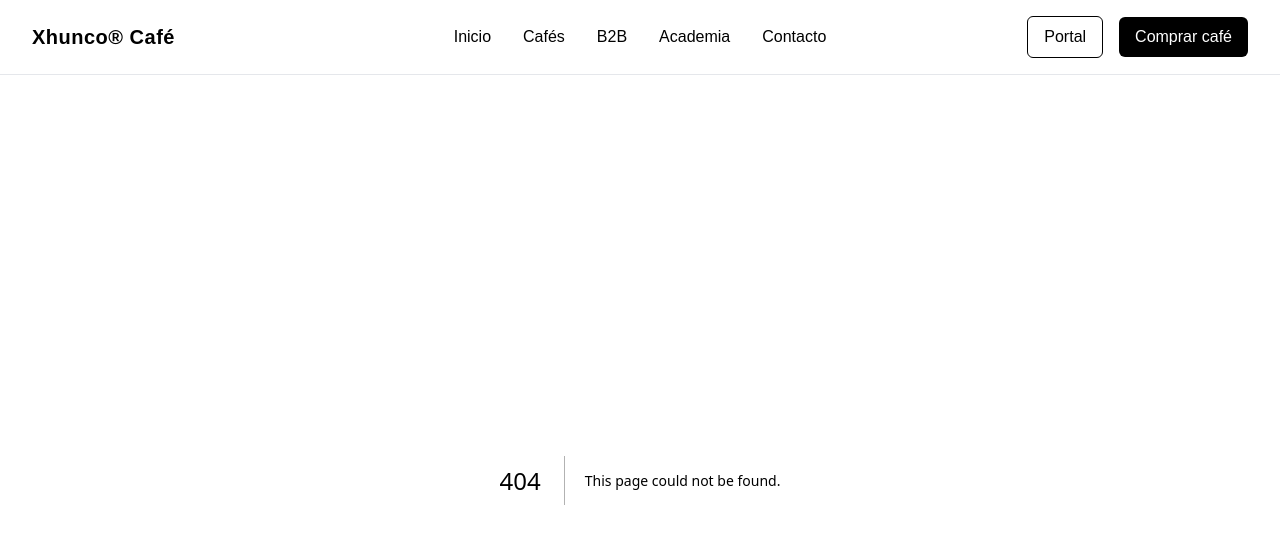
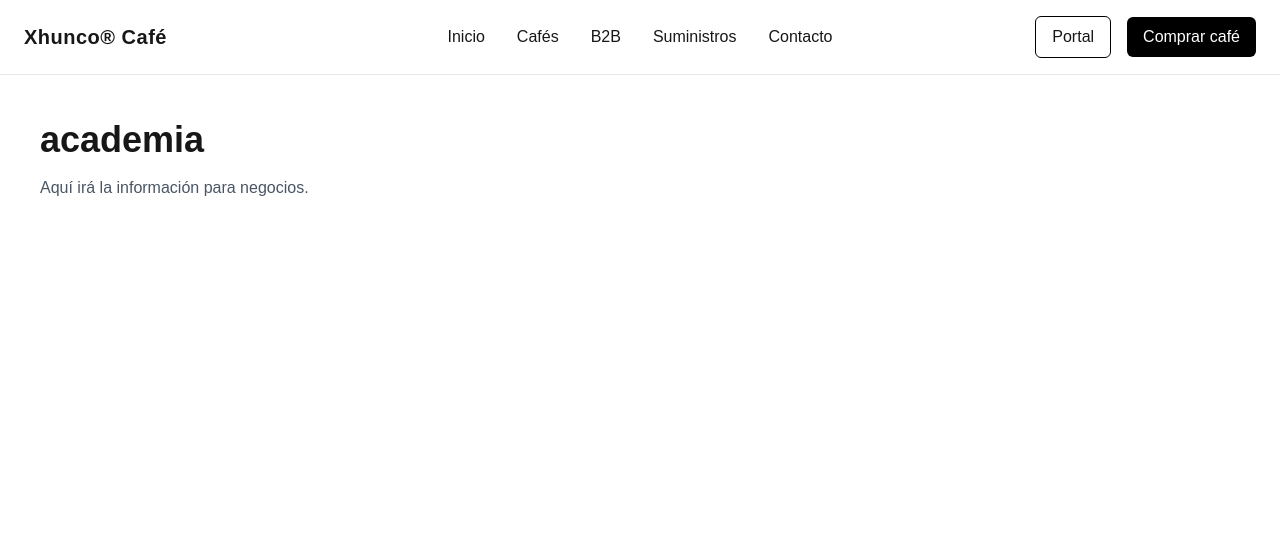
Before and after one commit to javierdjesus-xhunco/Sitio-web-oficial-Xhunco-Caf-, a Next.js app: page /suministros in a window 1280 px wide. Before the commit this address had no page. Shown: the top 544 px of the page. Built offline with nearby package versions, Linux system fonts and the light colour scheme.

Commit message:
Actualiza CafesDestacados y Header

```diff
--- a/src/app/components/CafesDestacados.jsx
+++ b/src/app/components/CafesDestacados.jsx
@@ -32,7 +32,6 @@ export default function CafesDestacados() {
     const slider = sliderRef.current;
     if (!slider) return;
 
-    const startAutoScroll = () => {
     intervalRef.current = setInterval(() => {
       slider.scrollBy({
         left: 1,
@@ -46,35 +45,55 @@ export default function CafesDestacados() {
         slider.scrollTo({ left: 0 });
       }
     }, 20);
+
+    return () => clearInterval(intervalRef.current);
+  }, []);
+
+  const scrollLeft = () => {
+    sliderRef.current.scrollBy({
+      left: -320,
+      behavior: "smooth",
+    });
   };
 
-    const stopAutoScroll = () => {
-      clearInterval(intervalRef.current);
+  const scrollRight = () => {
+    sliderRef.current.scrollBy({
+      left: 320,
+      behavior: "smooth",
+    });
   };
-
-    startAutoScroll();
-
-    slider.addEventListener("mouseenter", stopAutoScroll);
-    slider.addEventListener("mouseleave", startAutoScroll);
-
-    return () => {
-      stopAutoScroll();
-      slider.removeEventListener("mouseenter", stopAutoScroll);
-      slider.removeEventListener("mouseleave", startAutoScroll);
-    };
-  }, []);
 
   return (
     <section className="py-24 bg-gray-50">
-      <div className="max-w-7xl mx-auto px-8">
+      <div className="max-w-7xl mx-auto px-8 relative">
 
-        <h2 className="text-4xl font-semibold mb-12">
+        {/* TÍTULO + CONTROLES */}
+        <div className="flex items-center justify-between mb-12">
+          <h2 className="text-4xl font-semibold">
             Productos destacados
           </h2>
 
+          <div className="flex gap-2">
+            <button
+              onClick={scrollLeft}
+              className="w-10 h-10 rounded-full border border-gray-300 flex items-center justify-center hover:bg-black hover:text-white transition"
+            >
+              ←
+            </button>
+
+            <button
+              onClick={scrollRight}
+              className="w-10 h-10 rounded-full border border-gray-300 flex items-center justify-center hover:bg-black hover:text-white transition"
+            >
+              →
+            </button>
+          </div>
+        </div>
+
+        {/* CARRUSEL */}
         <div
           ref={sliderRef}
-          className="flex gap-6 overflow-x-auto no-scrollbar"
+          className="flex gap-6 overflow-x-auto no-scrollbar scroll-smooth"
         >
           {[...cafes, ...cafes].map((cafe, index) => (
             <div
--- a/src/app/components/Header.jsx
+++ b/src/app/components/Header.jsx
@@ -1,39 +1,76 @@
 "use client";
+// Indica que este componente se ejecuta en el cliente (necesario para usar useState y eventos)
 
 import Link from "next/link";
+// Link permite navegación interna en Next.js sin recargar la página
+
 import { useState } from "react";
+// Hook de React para manejar estados (abrir/cerrar menús)
 
 export default function Header() {
-  const [open, setOpen] = useState(false);
+
+  // Estado para abrir/cerrar el menú móvil
+  const [menuOpen, setMenuOpen] = useState(false);
+
+  // Estado para abrir/cerrar el dropdown de Cafés en desktop
+  const [cafesOpen, setCafesOpen] = useState(false);
 
   return (
-    <header className="fixed top-0 w-full z-50 bg-white/90 backdrop-blur border-b border-gray-200">
-      <div className="max-w-7xl mx-auto px-8 py-4 flex items-center justify-between">
+    <header
+      className="fixed top-0 w-full z-50 bg-white/90 backdrop-blur border-b border-gray-200"
+    >
+      {/* Header fijo en la parte superior con fondo semitransparente */}
+
+      <div
+        className="max-w-7xl mx-auto px-6 py-4 flex items-center justify-between"
+      >
+        {/* Contenedor centrado que alinea logo, menú y botones */}
 
         {/* LOGO */}
-        <Link href="/" className="text-xl font-semibold tracking-wide">
+        <Link
+          href="/"
+          className="text-xl font-semibold tracking-wide"
+        >
           Xhunco® Café
         </Link>
+        {/* Logo que redirige a la página principal */}
 
-        {/* MENÚ CENTRADO */}
-        <nav className="absolute left-1/2 -translate-x-1/2 flex gap-8 items-center">
+        {/* MENÚ DESKTOP */}
+        <nav
+          className="hidden md:flex absolute left-1/2 -translate-x-1/2 gap-8 items-center"
+        >
+          {/* Menú visible solo en pantallas medianas en adelante */}
 
-          <Link href="/" className="font-medium hover:opacity-70">
+          <Link
+            href="/"
+            className="font-medium hover:opacity-70"
+          >
             Inicio
           </Link>
+          {/* Enlace a Inicio */}
 
-          {/* CAFÉS DROPDOWN */}
+          {/* DROPDOWN CAFÉS */}
           <div
             className="relative"
-            onMouseEnter={() => setOpen(true)}
-            onMouseLeave={() => setOpen(false)}
+            onMouseEnter={() => setCafesOpen(true)}
+            // Abre el dropdown al pasar el mouse
+            onMouseLeave={() => setCafesOpen(false)}
+            // Cierra el dropdown al quitar el mouse
           >
-            <button className="font-medium hover:opacity-70">
+            <button
+              className="font-medium hover:opacity-70"
+            >
               Cafés
             </button>
+            {/* Botón que muestra el menú de Cafés */}
 
-            {open && (
-              <div className="absolute top-full left-0 mt-2 bg-white border rounded-lg shadow-lg w-48">
+            {cafesOpen && (
+              // Renderiza el menú solo si cafesOpen es true
+              <div
+                className="absolute top-full left-0 mt-2 bg-white border rounded-lg shadow-lg w-48"
+              >
+                {/* Contenedor del dropdown */}
+
                 <Link
                   href="/cafes/tienda"
                   className="block px-4 py-2 hover:bg-gray-100"
@@ -58,12 +95,13 @@ export default function Header() {
             )}
           </div>
 
+          {/* Enlaces normales del menú */}
           <Link href="/b2b" className="font-medium hover:opacity-70">
             B2B
           </Link>
 
-          <Link href="/academia" className="font-medium hover:opacity-70">
-            Academia
+          <Link href="/suministros" className="font-medium hover:opacity-70">
+            Suministros
           </Link>
 
           <Link href="/contacto" className="font-medium hover:opacity-70">
@@ -71,9 +109,11 @@ export default function Header() {
           </Link>
         </nav>
 
-        {/* ACCIONES DERECHA */}
-        <div className="flex items-center gap-4">
-
+        {/* ACCIONES DESKTOP */}
+        <div
+          className="hidden md:flex items-center gap-4"
+        >
+          {/* Botón Portal */}
           <Link
             href="/portal"
             className="px-4 py-2 border border-black rounded-md hover:bg-black hover:text-white transition"
@@ -81,18 +121,90 @@ export default function Header() {
             Portal
           </Link>
 
-
-          {/* CTA */}
+          {/* Botón principal Comprar café */}
           <Link
             href="/cafes/tienda"
             className="px-4 py-2 bg-black text-white rounded-md hover:bg-gray-800 transition"
           >
             Comprar café
           </Link>
-
         </div>
 
+        {/* BOTÓN HAMBURGUESA (MÓVIL) */}
+        <button
+          className="md:hidden"
+          onClick={() => setMenuOpen(!menuOpen)}
+          // Alterna abrir/cerrar el menú móvil
+        >
+          {/* Líneas del ícono hamburguesa */}
+          <span className="block w-6 h-0.5 bg-black mb-1"></span>
+          <span className="block w-6 h-0.5 bg-black mb-1"></span>
+          <span className="block w-6 h-0.5 bg-black"></span>
+        </button>
       </div>
+
+      {/* MENÚ MÓVIL */}
+      {menuOpen && (
+        // Se muestra solo cuando menuOpen es true
+        <div
+          className="md:hidden bg-white border-t border-gray-200 px-6 py-6 space-y-4"
+        >
+          <Link href="/" className="block font-medium">
+            Inicio
+          </Link>
+
+          {/* CAFÉS EN MÓVIL */}
+          <details className="group">
+            {/* details crea un desplegable nativo */}
+            <summary className="cursor-pointer font-medium">
+              Cafés
+            </summary>
+
+            <div className="ml-4 mt-2 space-y-2">
+              <Link href="/cafes/tienda" className="block text-sm">
+                Tienda
+              </Link>
+
+              <Link href="/cafes/origenes" className="block text-sm">
+                Orígenes
+              </Link>
+
+              <Link href="/cafes/trazabilidad" className="block text-sm">
+                Trazabilidad
+              </Link>
+            </div>
+          </details>
+
+          <Link href="/b2b" className="block font-medium">
+            B2B
+          </Link>
+
+          <Link href="/suministros" className="block font-medium">
+            Suministros
+          </Link>
+
+          <Link href="/contacto" className="block font-medium">
+            Contacto
+          </Link>
+
+          {/* BOTONES MÓVILES */}
+          <div className="pt-4 border-t space-y-3">
+            <Link
+              href="/portal"
+              className="block text-center border border-black py-2 rounded-md"
+            >
+              Portal
+            </Link>
+
+            <Link
+              href="/cafes/tienda"
+              className="block text-center bg-black text-white py-2 rounded-md"
+            >
+              Comprar café
+            </Link>
+          </div>
+        </div>
+      )}
     </header>
   );
 }
--- a/src/app/academia/page.jsx
+++ b/src/app/suministros/page.jsx
@@ -1,4 +1,4 @@
-export default function ACADEMIAPage() {
+export default function SUMINISTROSPage() {
   return (
     <main className="min-h-screen p-10">
       <h1 className="text-4xl font-bold">academia</h1>
```
Lines whose indentation alone changed are shown as unchanged.
